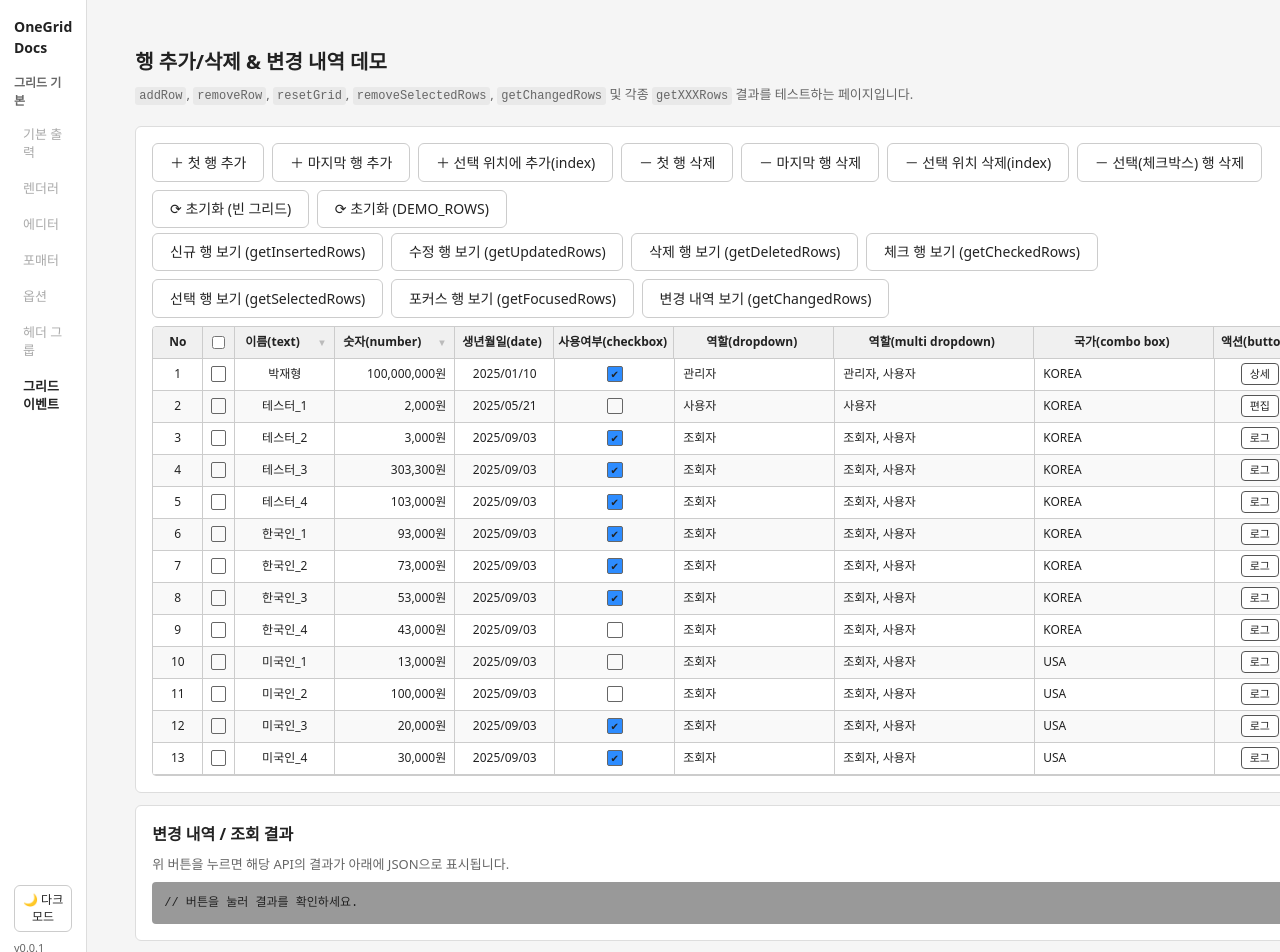
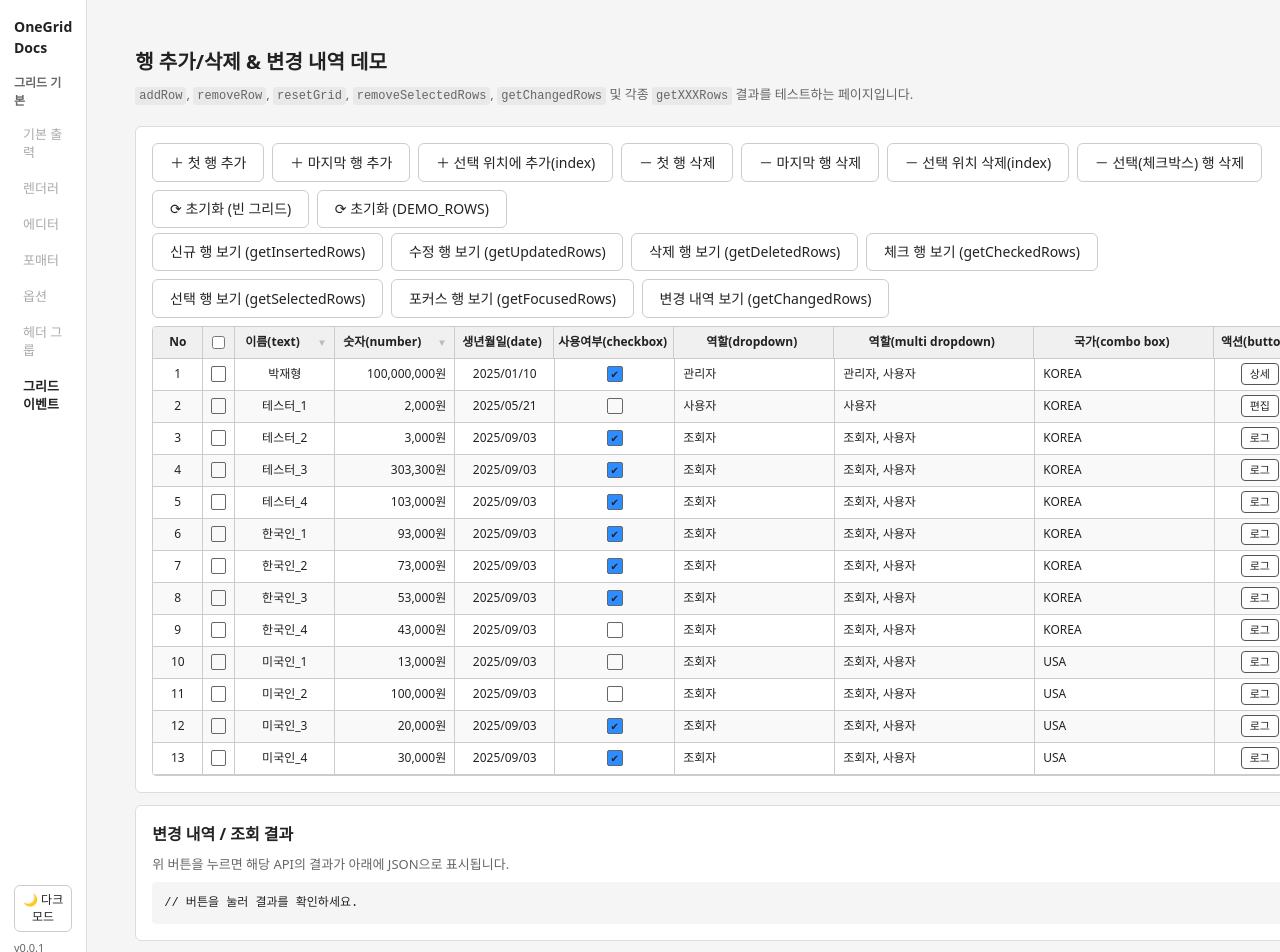
Before and after one commit to rascal-park/OneGrid, a React (Vite) app: page /#/row-ops in a window 1280 px wide. Shown: the top 952 px of the page. Built offline with nearby package versions, Linux system fonts and the light colour scheme.

Commit message:
[251120] [박재형] 데모 페이지 내부 pre 영역 배경 테마에 맞게 변경

```diff
--- a/src/pages/RowOpsDemoPage.tsx
+++ b/src/pages/RowOpsDemoPage.tsx
@@ -230,7 +230,7 @@ const RowOpsDemoPage: React.FC = () => {
 					style={{
 						margin: 0,
 						padding: 12,
-						backgroundColor: 'rgba(0,0,0,0.4)',
+						backgroundColor: 'var(--bg)',
 						borderRadius: 4,
 						fontSize: 12,
 						maxHeight: 260,
```
Also changed, not shown: 2 other files (tests, documents, lock files or other folders).
